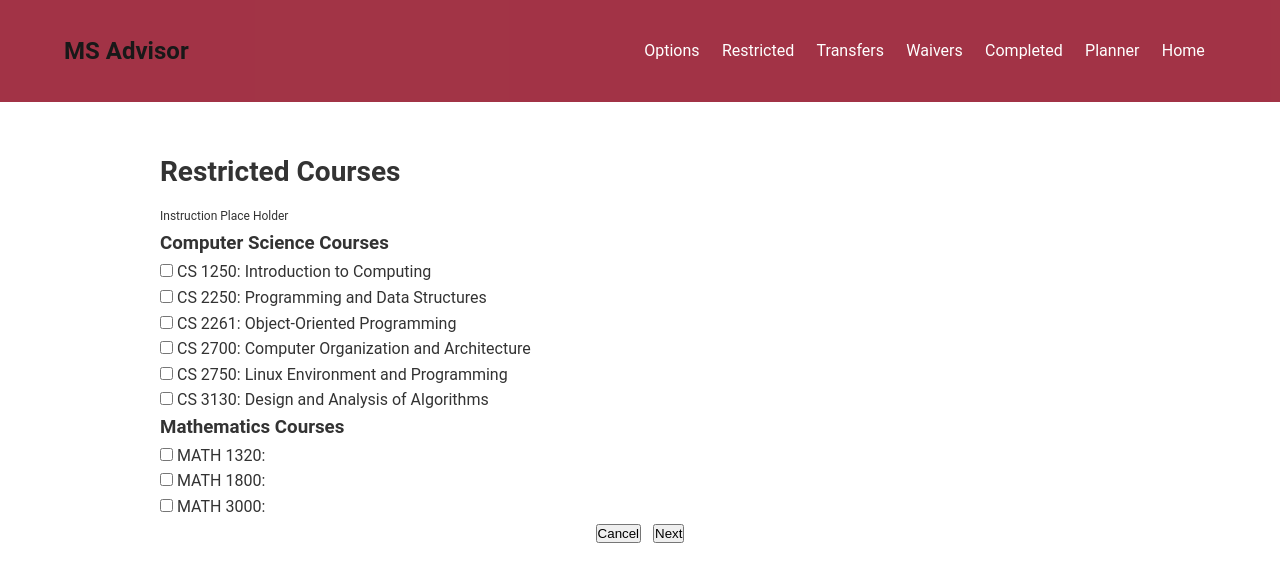
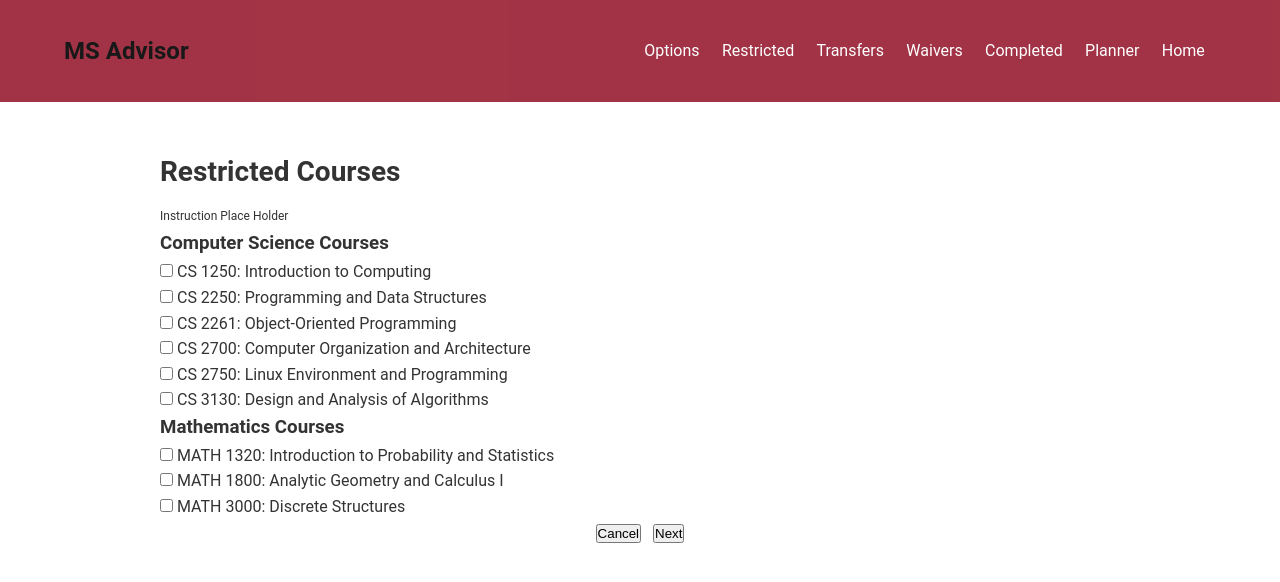
Before and after one commit to kpsmithjr/ms_advisor, a React (Create React App) app: page /restricted in a window 1280 px wide. Shown: the top 582 px of the page. Built offline with nearby package versions, Linux system fonts and the light colour scheme.

Commit message:
Updated 'Restricted' page to enlcude names of MATH courses.

```diff
--- a/src/components/Restricted.tsx
+++ b/src/components/Restricted.tsx
@@ -3,7 +3,8 @@ import { useNavigate } from 'react-router-dom';
 import styled from "styled-components";
 
 import IRestricted from "../interfaces/iRestricted";
-import Courses from "../data/cs_courses.json";
+import CS_Courses from "../data/cs_courses.json";
+import MATH_Courses from "../data/math_courses.json";
 import RestrictedCourses from "../data/restricted.json";
 import CourseType from '../types/courseType';
 
@@ -21,6 +22,13 @@ const RestrictedContainer = styled.div`
 const Restricted = ({restrictedCourses, handler}: IRestricted) => {
 
 	const getCourseName = (dept: string, num:number): string => {
+		let Courses;
+		if (dept === "CS")	{
+			Courses = CS_Courses;
+		} else {
+			Courses = MATH_Courses;
+
+		}
 		for (let i = 0; i < Courses.length; ++i) {
 			if ((Courses[i].dept === dept) && (Courses[i].num === num)) {
 				return Courses[i].name;
--- a/src/data/math_courses.json
+++ b/src/data/math_courses.json
@@ -1,8 +1,95 @@
 [
 	{
 		"dept": "MATH",
+		"num": 1320,
+		"name": "Introduction to Probability and Statistics",
+		"prerequisite": [
+      {
+        "courses": [
+          {
+            "dept": "MATH",
+            "num": 1030
+          },
+          {
+            "dept": "MATH",
+            "num": 1040
+          },
+          {
+            "dept": "MATH",
+            "num": 1045
+          }
+        ],
+        "numReq": 1
+			}
+    ],
+		"waivePrereqAsGrad": false,
+		"relatedCourse": [],
+		"description": "Prerequisites: MATH 1030 or MATH 1040 or MATH 1045 or consent of the department. The course will cover basic concepts and methods in probability and statistics. Topics include descriptive statistics, probabilities of events, random variables and their distributions, sampling distributions, estimation of population parameters, confidence intervals and hypothesis testing for population means and population proportions, chi-square tests. A student may not receive credit for more than one of MATH 1310, MATH 1320 and MATH 1105."
+	},
+	{
+		"dept": "MATH",
+		"num": 1800,
+		"name": "Analytic Geometry and Calculus I",
+		"prerequisite": [
+      {
+        "courses": [
+          {
+            "dept": "MATH",
+            "num": 1030
+          }
+        ],
+        "numReq": 1
+      },
+			{
+				"courses": [
+					{
+						"dept": "MATJ",
+						"num": 1035
+					}
+				],
+				"numReq": 1
+			}
+    ],
+		"waivePrereqAsGrad": false,
+		"relatedCourse": [],
+		"description": "Prerequisites: MATH 1030 and MATH 1035, or MATH 1040 and MATH 1035, or MATH 1045, or a satisfactory score on the UMSL ALEKS Math Placement Examination, obtained at most one year prior to enrollment in this course, or approval of the department. This course provides an introduction to differential and integral calculus. Topics include limits, derivatives, related rates, Newton's method, the Mean-Value Theorem, Max-Min problems, the integral, the Fundamental Theorem of Integral Calculus, areas, volumes, and average values."
+	},
+	{
+		"dept": "MATH",
+		"num": 3000,
+		"name": " Discrete Structures",
+		"prerequisite": [
+      {
+        "courses": [
+          {
+            "dept": "MATH",
+            "num": 1800
+          },
+          {
+            "dept": "MATH",
+            "num": 1100
+          }
+        ],
+        "numReq": 1
+      },
+			{
+				"courses": [
+					{
+						"dept": "CS",
+						"num": 1250
+					}
+				],
+				"numReq": 1
+			}
+    ],
+		"waivePrereqAsGrad": false,
+		"relatedCourse": [],
+		"description": "Prerequisites: MATH 1800 or MATH 1100, and CMP SCI 1250 or equivalent. This course introduces fundamental concepts and important data structures in Discrete Mathematics and serves as an important foundation for subsequent courses in Computer Science. It provides a formal system on which mathematical reasoning is based, and various problem-solving strategies with emphasis on the algorithmic approach (both iterative and recursive). Topics include logic, sets, functions and relations; methods of proof, including mathematical induction; elements of number theory; order of growth and basic analysis of algorithms efficiency; recurrence relations; basic counting methods; graphs and trees. This course does not apply towards the elective requirements for any of the majors, minors or related areas in mathematics and statistics."
+	},
+	{
+		"dept": "MATH",
 		"num": 4005,
-		"name": " Exploratory Data Analysis with R",
+		"name": "Exploratory Data Analysis with R",
 		"prerequisite": [
       {
         "courses": [
```
